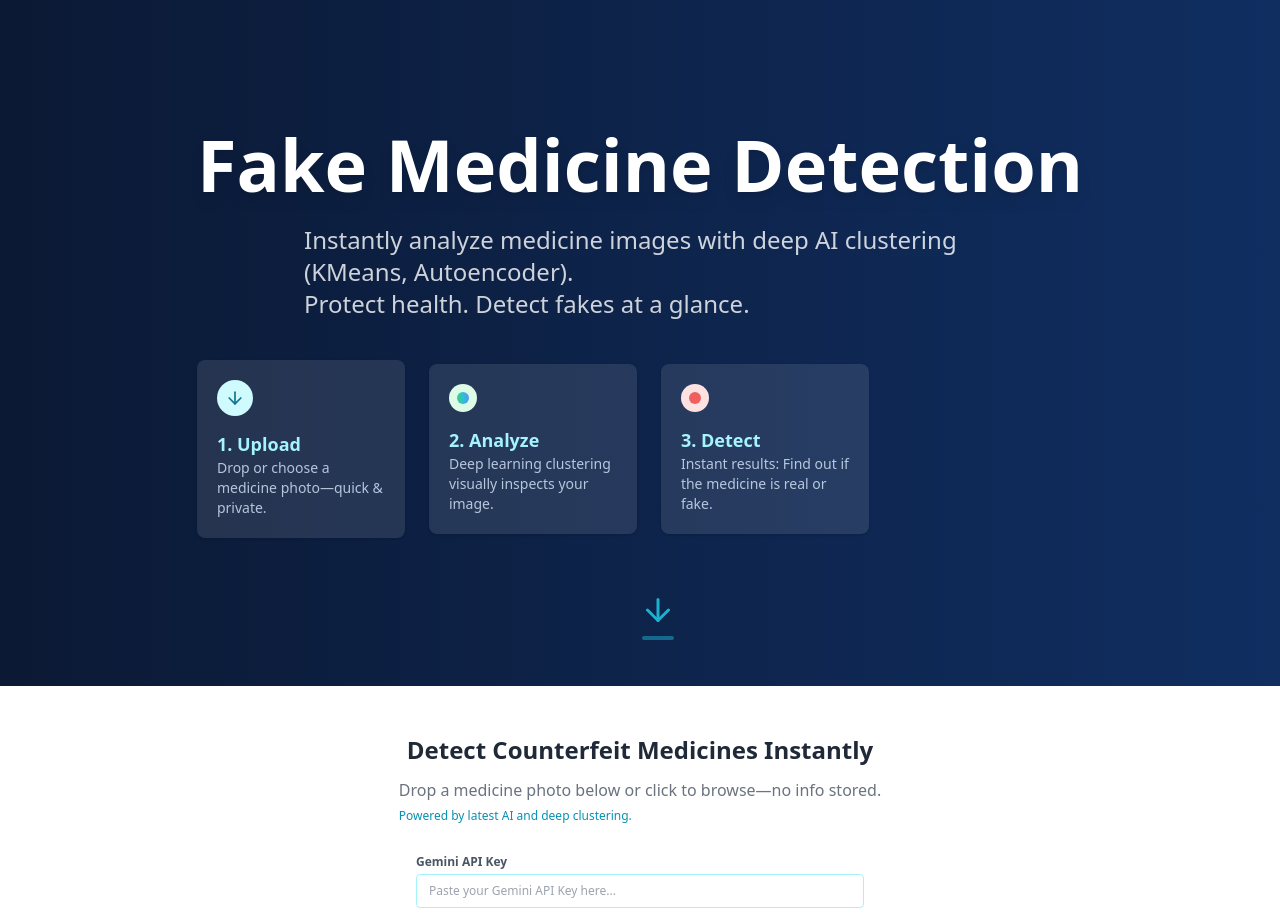
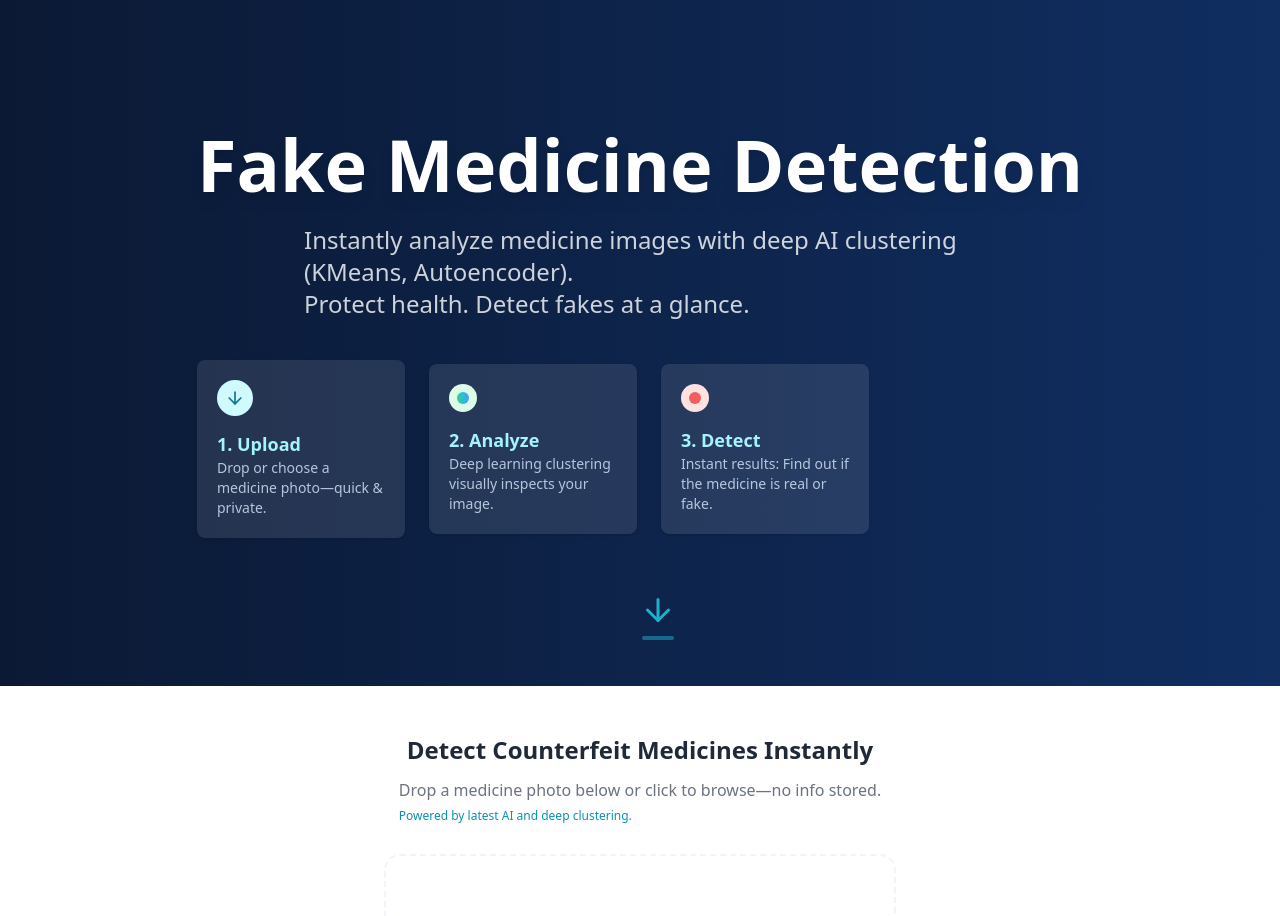
Before and after one commit to V4T5AV/medicheck-scroll-detect, a React (Vite) app: page / in a window 1280 px wide. Shown: the top 916 px of the page. Built offline with nearby package versions, Linux system fonts and the light colour scheme.

Commit message:
Hide Gemini API key
Use the API key only when an image is uploaded.

```diff
--- a/src/pages/Index.tsx
+++ b/src/pages/Index.tsx
@@ -1,3 +1,4 @@
+
 import { useState, useEffect } from "react";
 import HeroSection from "../components/HeroSection";
 import MedicineDropzone from "../components/MedicineDropzone";
@@ -5,17 +6,19 @@ import AnimatedSection from "../components/ui/AnimatedSection";
 import ImageAnalysis from "../components/ImageAnalysis";
 import { fakeGeminiDetect, realGeminiDetect, ClusteringResult } from "../utils/fakeGemini";
 
+const GEMINI_API_KEY = "AIzaSyBYtqx1zqn1E7X6a46Yl08JDzv_6_5nWw8"; // HIDDEN: Use this key automatically; do not display
+
 const Index = () => {
   const [uploaded, setUploaded] = useState<File | null>(null);
   const [result, setResult] = useState<ClusteringResult | null>(null);
   const [loading, setLoading] = useState(false);
-  const [geminiApiKey, setGeminiApiKey] = useState<string>(() => localStorage.getItem("gemini_api_key") || "");
   const [apiError, setApiError] = useState<string | null>(null);
 
-  // Save API key to local storage upon change
+  // On mount, save the API key to localStorage to prevent showing in UI
   useEffect(() => {
-    if (geminiApiKey) localStorage.setItem("gemini_api_key", geminiApiKey);
-  }, [geminiApiKey]);
+    // Save to localStorage (hidden, not shown in UI)
+    if (GEMINI_API_KEY) localStorage.setItem("gemini_api_key", GEMINI_API_KEY);
+  }, []);
 
   async function handleImage(file: File) {
     setUploaded(file);
@@ -23,12 +26,8 @@ const Index = () => {
     setApiError(null);
     setLoading(true);
     try {
-      let res: ClusteringResult;
-      if (geminiApiKey) {
-        res = await realGeminiDetect(file, geminiApiKey);
-      } else {
-        res = await fakeGeminiDetect(file); // fallback to mock if no key
-      }
+      // Always use the real Gemini API with the key
+      const res = await realGeminiDetect(file, GEMINI_API_KEY);
       setResult(res);
     } catch (err: any) {
       setApiError(
@@ -60,32 +59,7 @@ const Index = () => {
               Powered by latest AI and deep clustering.
             </span>
           </div>
-
-          {/* Gemini API Key input */}
-          <div className="mb-4 w-full max-w-md">
-            <label className="block text-xs font-semibold text-gray-600 mb-1">
-              Gemini API Key
-            </label>
-            <input
-              type="password"
-              value={geminiApiKey}
-              onChange={(e) => setGeminiApiKey(e.target.value)}
-              placeholder="Paste your Gemini API Key here..."
-              className="w-full px-3 py-2 border border-cyan-200 rounded focus:outline-none focus:border-cyan-400 text-xs"
-              autoComplete="off"
-            />
-            <span className="text-[10px] text-gray-400 pl-1">
-              <a
-                href="https://ai.google.dev/gemini-api/docs/api-key"
-                target="_blank"
-                rel="noopener noreferrer"
-                className="underline text-cyan-600 hover:text-cyan-900"
-              >
-                Where to get an API key?
-              </a>
-            </span>
-          </div>
-
+          {/* Gemini API Key input has been removed/hidden as per user request */}
           {apiError && (
             <div className="mb-2 w-full max-w-md">
               <div className="text-xs text-red-600 bg-red-50 rounded p-2 font-mono">
```
